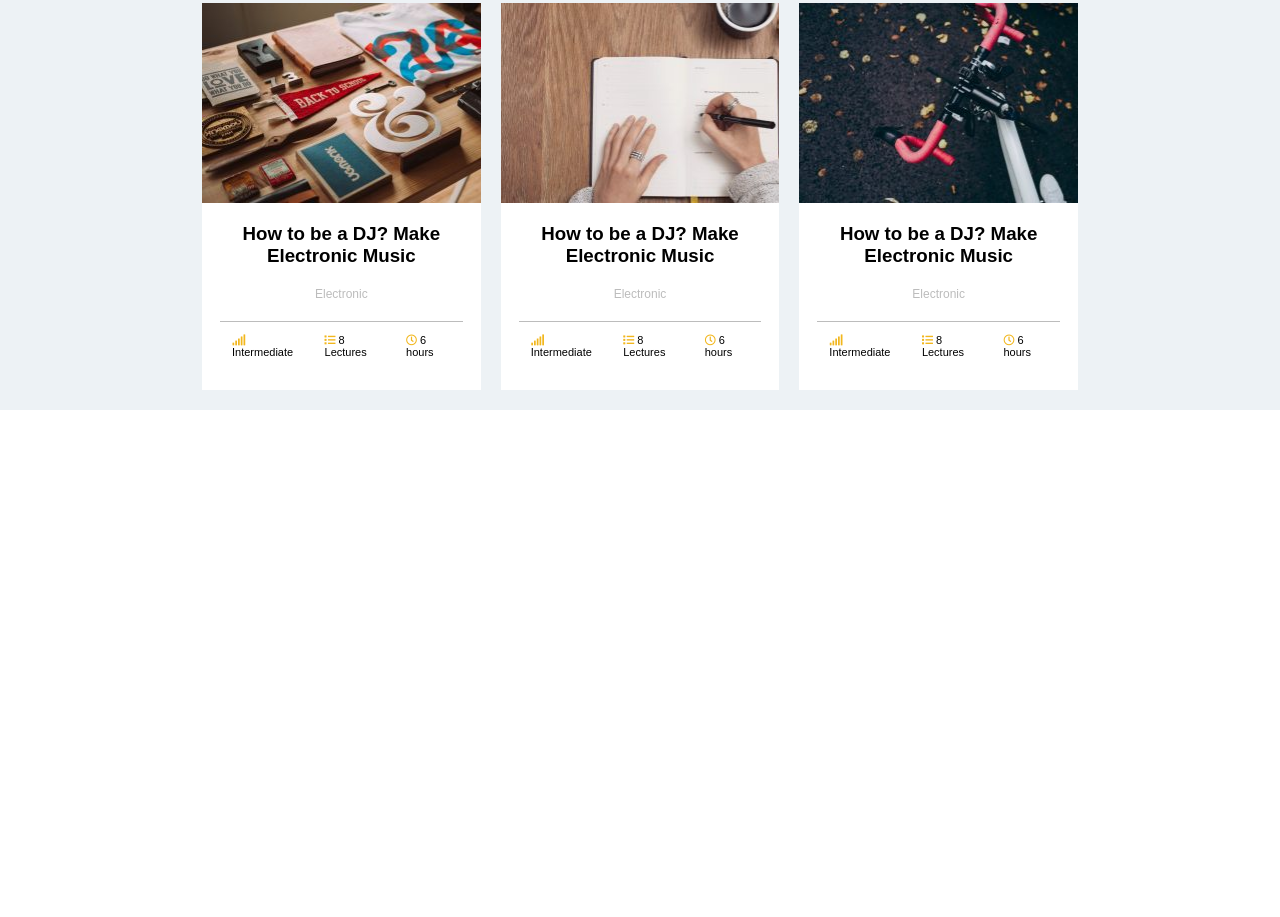
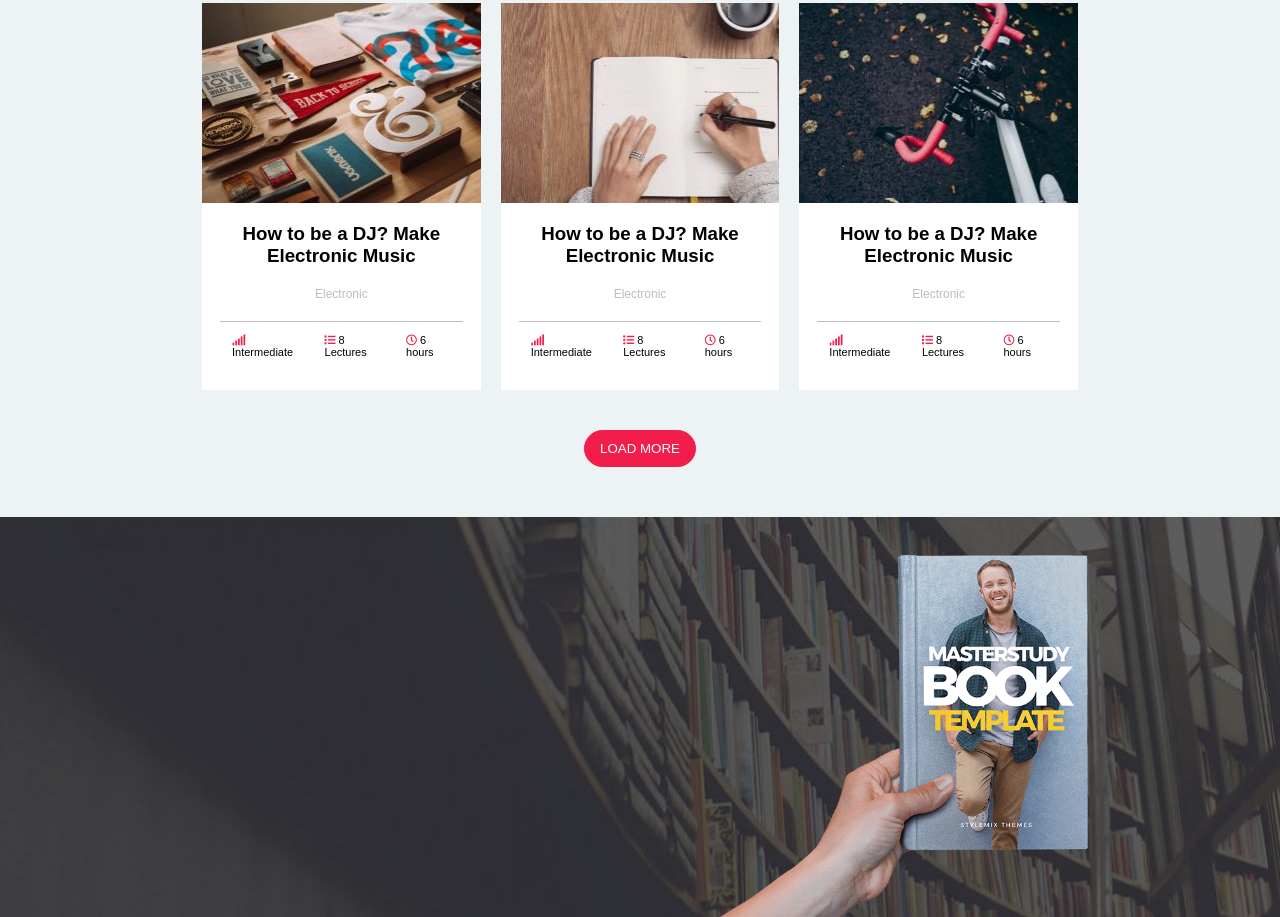
Before and after one commit to giuseppe0908/proj-html-vuejs, a website: page index.html in a window 1280 px wide. Shown: the part 1745-2662 px from the top of the page. Before the commit the page ends 2175 px from the top, so only its background shows below. Drawn offline with nearby package versions, Linux system fonts and the light colour scheme.

Commit message:
cambio di colore fatto

```diff
--- a/index.html
+++ b/index.html
@@ -118,11 +118,9 @@
                 </div>
               </div>
             </div>
-
           </div>
 
           <div class="contenitore mg-bottom">
-
             <div class="card">
               <div class="card-image card-image-4">
                   <p class="display-none">$59</p>
@@ -167,10 +165,23 @@
                 </div>
               </div>
             </div>
-
           </div>
 
+          <div class="bottone">
+            <button type="button" name="button">LOAD MORE</button>
+          </div>
         </div>
+
+        <section class="jumbo-2">
+          <div class="container">
+            <div class="jumbo-2-text">
+              <h2></h2>
+            </div>
+            <div class="img">
+              <img src="./assets/images/book.png" alt="">
+            </div>
+          </div>
+        </section>
 
       </main>
 
--- a/src/scss/partials/_content.scss
+++ b/src/scss/partials/_content.scss
@@ -36,9 +36,11 @@ main {
           top: 50%;
           left: 50%;
           transform: translate(-50% , -50%);
-          font-size: 20px;
+          font-size: 25px;
+          line-height: 40px;
           color: white;
           display: none;
+
         }
 
         & > span.position{
@@ -85,9 +87,44 @@ main {
       &, .card-image:hover p{
         display: block;
       }
-      &:hover{
-        opacity: 0.7;
+      &, .card-image:hover{
+        // opacity: 0.7;
         // box-shadow: #fff;
+        // background: rgba(26, 188, 156, 0.9);
+        background-color: rgba(51, 51, 51, 0.8);
+      }
+    }
+
+    // #btn{
+    //   height: 30px;
+    //   width: 50px;
+    //   background-color: $color-div-jumbo;
+    //   border: 1px solid $color-div-jumbo;
+    //   border-radius: 30px;
+    // }
+  }
+  .bottone{
+    display: flex;
+    justify-content:center;
+    padding-bottom: 50px;
+
+  & button{
+    background-color: $color-div-jumbo;
+    border: 1px solid $color-div-jumbo;
+    border-radius: 30px;
+    padding: 10px 15px;
+    color: white;
+  }
+  }
+  & .jumbo-2{
+    background-image: url("../images/jumbo-2.jpg");
+    height: 400px;
+     .img{
+      display: flex;
+      justify-content: flex-end;
+      img{
+        height: 362px;
+        margin-top: 38px;
       }
     }
   }
--- a/src/scss/partials/_variables.scss
+++ b/src/scss/partials/_variables.scss
@@ -1 +1 @@
-$color-div-jumbo: #f2b71d;
+$color-div-jumbo: #f21d4b;
```
Also changed, not shown: assets/css/master.css, assets/images/jumbo-2.jpg (renamed from assets/images/slider_1-1917x607-1914x606.jpg), 1 other file.
